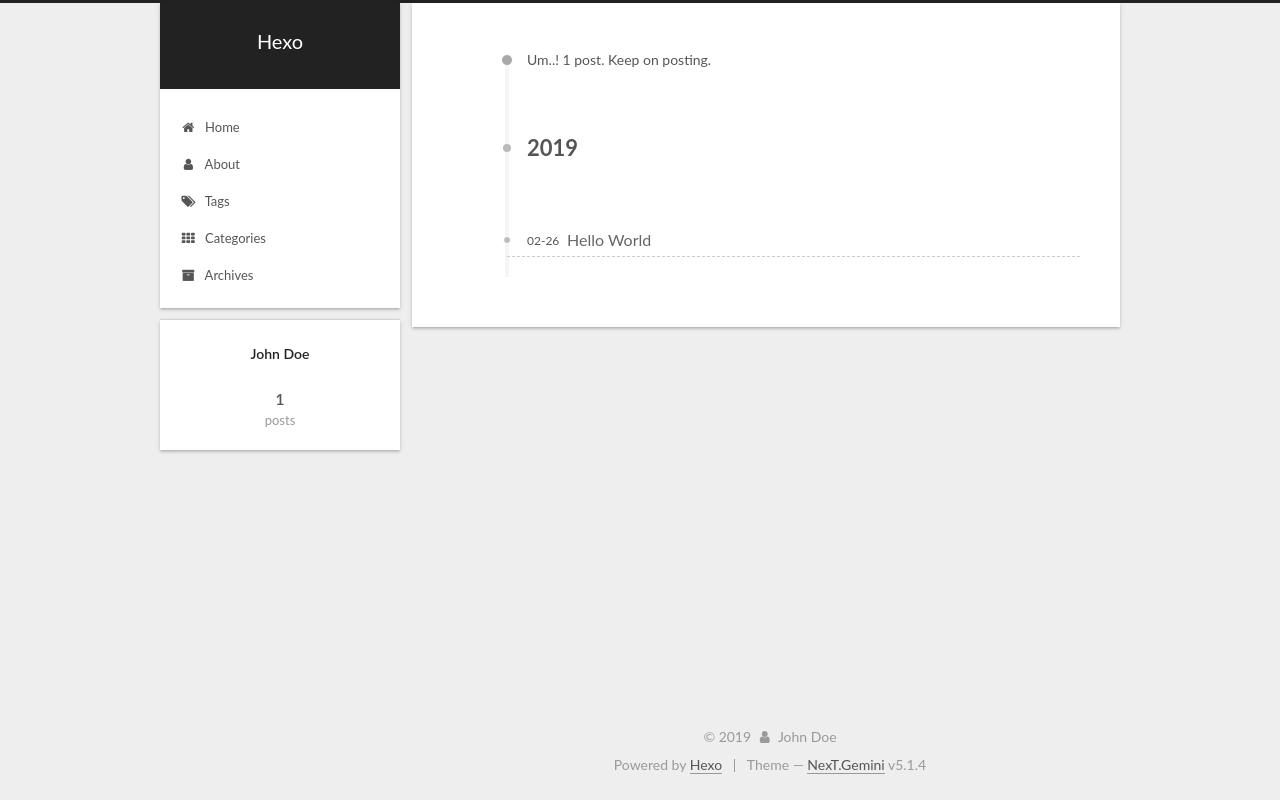
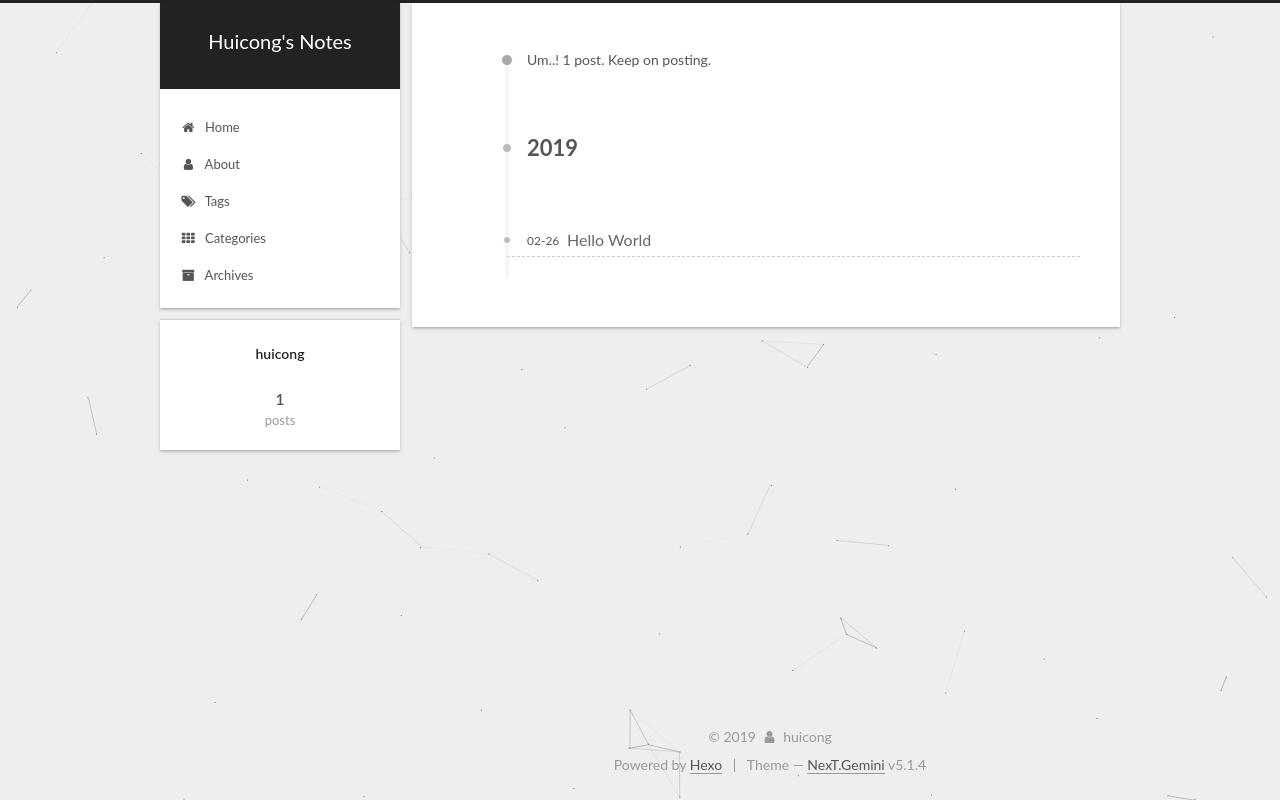
Before and after one commit to hcahcccc/hcahcccc.github.io, a plain HTML site: page archives/index.html in a window 1280 px wide. Drawn offline with Linux system fonts and the light colour scheme.

Commit message:
Site updated: 2019-02-26 18:21:52

```diff
--- a/2019/02/26/hello-world/index.html
+++ b/2019/02/26/hello-world/index.html
@@ -83,7 +83,7 @@
 <meta property="og:type" content="article">
 <meta property="og:title" content="Hello World">
 <meta property="og:url" content="http://yoursite.com/2019/02/26/hello-world/index.html">
-<meta property="og:site_name" content="Hexo">
+<meta property="og:site_name" content="Huicong&#39;s Notes">
 <meta property="og:description" content="Welcome to Hexo! This is your very first post. Check documentation for more info. If you get any problems when using Hexo, you can find the answer in troubleshooting or you can ask me on GitHub. Quick">
 <meta property="og:locale" content="default">
 <meta property="og:updated_time" content="2019-02-26T06:41:30.826Z">
@@ -125,7 +125,7 @@
 
 
 
-  <title>Hello World | Hexo</title>
+  <title>Hello World | Huicong's Notes</title>
 
 
 
@@ -155,7 +155,7 @@
     <div class="custom-logo-site-title">
       <a href="/" class="brand" rel="start">
         <span class="logo-line-before"><i></i></span>
-        <span class="site-title">Hexo</span>
+        <span class="site-title">Huicong's Notes</span>
         <span class="logo-line-after"><i></i></span>
       </a>
     </div>
@@ -265,13 +265,13 @@
     <link itemprop="mainEntityOfPage" href="http://yoursite.com/2019/02/26/hello-world/">
 
     <span hidden itemprop="author" itemscope itemtype="http://schema.org/Person">
-      <meta itemprop="name" content="John Doe">
+      <meta itemprop="name" content="huicong">
       <meta itemprop="description" content>
       <meta itemprop="image" content="/images/avatar.gif">
     </span>
 
     <span hidden itemprop="publisher" itemscope itemtype="http://schema.org/Organization">
-      <meta itemprop="name" content="Hexo">
+      <meta itemprop="name" content="Huicong's Notes">
     </span>
 
 
@@ -420,7 +420,7 @@
         <div class="site-overview">
           <div class="site-author motion-element" itemprop="author" itemscope itemtype="http://schema.org/Person">
 
-              <p class="site-author-name" itemprop="name">John Doe</p>
+              <p class="site-author-name" itemprop="name">huicong</p>
               <p class="site-description motion-element" itemprop="description"></p>
           </div>
 
@@ -492,7 +492,7 @@
   <span class="with-love">
     <i class="fa fa-user"></i>
   </span>
-  <span class="author" itemprop="copyrightHolder">John Doe</span>
+  <span class="author" itemprop="copyrightHolder">huicong</span>
 
 
 </div>
@@ -565,6 +565,8 @@
 
 
 
+
+
     <script type="text/javascript" src="/lib/jquery/index.js?v=2.1.3"></script>
 
 
@@ -591,6 +593,11 @@
 
 
     <script type="text/javascript" src="/lib/fancybox/source/jquery.fancybox.pack.js?v=2.1.5"></script>
+
+
+
+
+    <script type="text/javascript" src="/lib/canvas-nest/canvas-nest.min.js"></script>
 
 
 
@@ -680,5 +687,8 @@
 
 
 
+
+  <script type="text/javascript" src="//cdn.bootcss.com/canvas-nest.js/1.0.0/canvas-nest.min.js"></script>
+
 </body>
 </html>
--- a/archives/index.html
+++ b/archives/index.html
@@ -80,12 +80,12 @@
 
 
 <meta property="og:type" content="website">
-<meta property="og:title" content="Hexo">
+<meta property="og:title" content="Huicong&#39;s Notes">
 <meta property="og:url" content="http://yoursite.com/archives/index.html">
-<meta property="og:site_name" content="Hexo">
+<meta property="og:site_name" content="Huicong&#39;s Notes">
 <meta property="og:locale" content="default">
 <meta name="twitter:card" content="summary">
-<meta name="twitter:title" content="Hexo">
+<meta name="twitter:title" content="Huicong&#39;s Notes">
 
 
 
@@ -121,7 +121,7 @@
 
 
 
-  <title>Archive | Hexo</title>
+  <title>Archive | Huicong's Notes</title>
 
 
 
@@ -151,7 +151,7 @@
     <div class="custom-logo-site-title">
       <a href="/" class="brand" rel="start">
         <span class="logo-line-before"><i></i></span>
-        <span class="site-title">Hexo</span>
+        <span class="site-title">Huicong's Notes</span>
         <span class="logo-line-after"><i></i></span>
       </a>
     </div>
@@ -342,7 +342,7 @@
         <div class="site-overview">
           <div class="site-author motion-element" itemprop="author" itemscope itemtype="http://schema.org/Person">
 
-              <p class="site-author-name" itemprop="name">John Doe</p>
+              <p class="site-author-name" itemprop="name">huicong</p>
               <p class="site-description motion-element" itemprop="description"></p>
           </div>
 
@@ -398,7 +398,7 @@
   <span class="with-love">
     <i class="fa fa-user"></i>
   </span>
-  <span class="author" itemprop="copyrightHolder">John Doe</span>
+  <span class="author" itemprop="copyrightHolder">huicong</span>
 
 
 </div>
@@ -471,6 +471,8 @@
 
 
 
+
+
     <script type="text/javascript" src="/lib/jquery/index.js?v=2.1.3"></script>
 
 
@@ -497,6 +499,11 @@
 
 
     <script type="text/javascript" src="/lib/fancybox/source/jquery.fancybox.pack.js?v=2.1.5"></script>
+
+
+
+
+    <script type="text/javascript" src="/lib/canvas-nest/canvas-nest.min.js"></script>
 
 
 
@@ -582,5 +589,8 @@
 
 
 
+
+  <script type="text/javascript" src="//cdn.bootcss.com/canvas-nest.js/1.0.0/canvas-nest.min.js"></script>
+
 </body>
 </html>
--- a/css/main.css
+++ b/css/main.css
@@ -1823,7 +1823,7 @@
   width: 4px;
   height: 4px;
   border-radius: 50%;
-  background: #e3e490;
+  background: #ff86e2;
 }
 .links-of-blogroll {
   font-size: 13px;
```
Also changed, not shown: archives/2019/02/index.html (+17 -7 lines), archives/2019/index.html (+17 -7 lines), index.html (+19 -9 lines).
